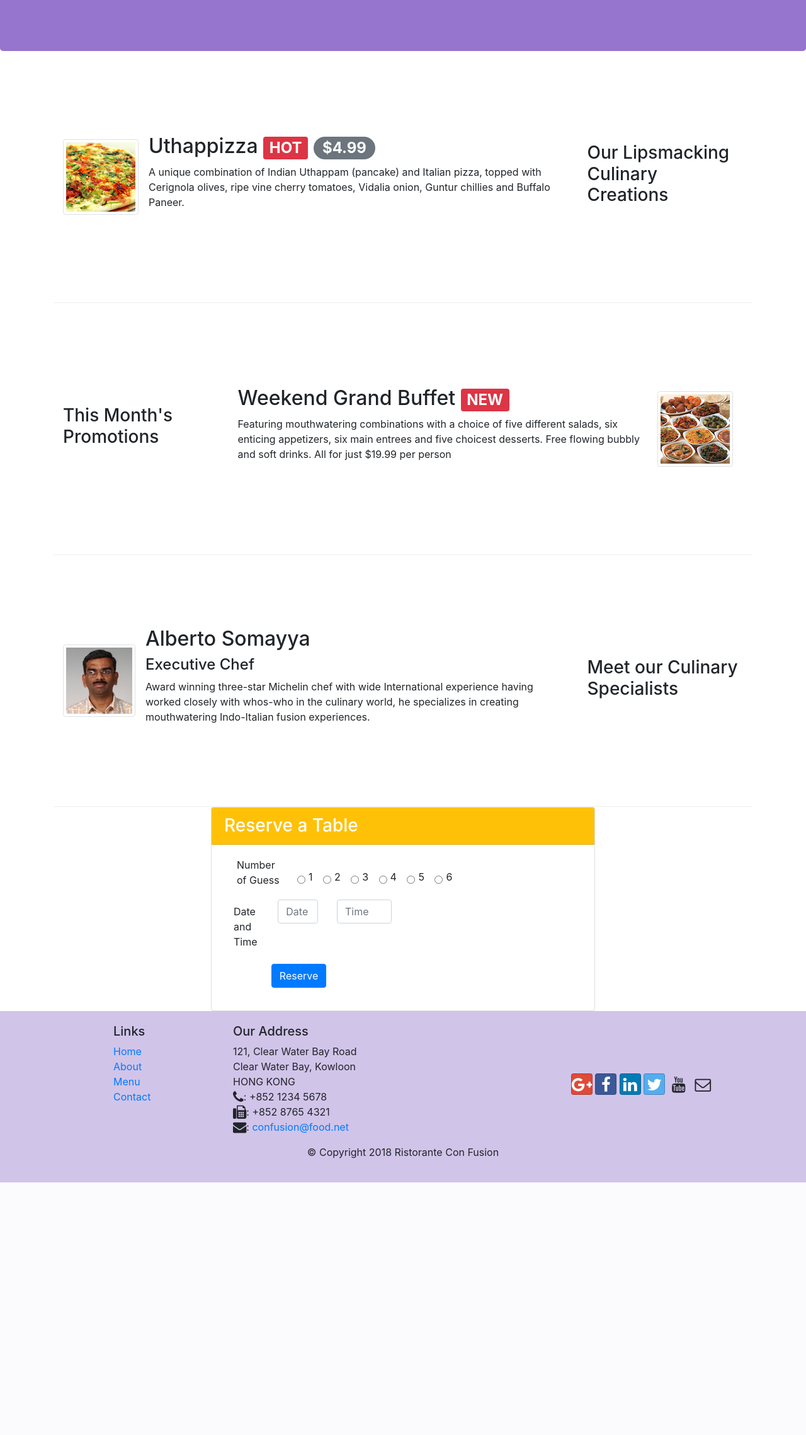
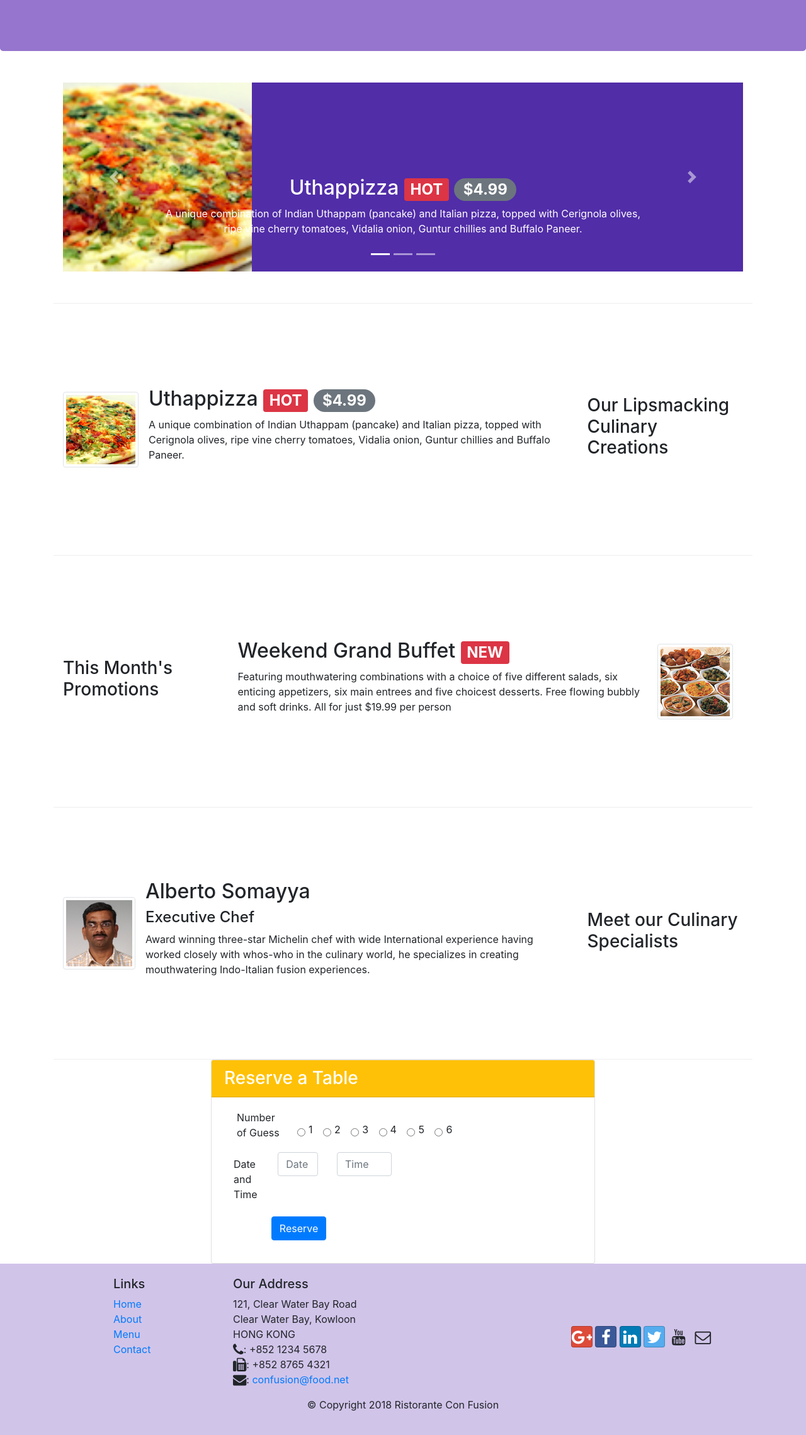
Before and after one commit to Ericnk1/Restorant-front-end-bootstraps-, a PHP site: page / in a window 1280 px wide. Shown: the part 253-2531 px from the top of the page at 63% size. Before the commit the page ends 2130 px from the top, so only its background shows below. Run offline with PHP 8.4, Linux system fonts and the light colour scheme; some libraries are stand-ins or nearby versions.

Commit message:
Carousel

```diff
--- a/css/styles.css
+++ b/css/styles.css
@@ -43,3 +43,18 @@
      border-bottom: 1px solid #ddd;
      padding: 10px;
  }
+
+ .carousel {
+     background: #512DA8;
+ }
+
+ .carousel-item{
+     height: 300px;
+ }
+
+ .carousel-item img{
+     position: absolute;
+     top: 0;
+     left: 0;
+     min-height: 300px;
+ }
--- a/index.html
+++ b/index.html
@@ -95,6 +95,48 @@
     </header>
 
     <div class="container">
+        <div class="row row-content">
+            <div class="col">
+                <div id="mycarousel" class="carousel slide" data-ride="carousel">
+                    <div class="carousel-inner" role="listbox">
+                        <div class="carousel-item active">
+                            <img class="d-block img-fluid" src="img/uthappizza.png" alt="uthappizza">
+                            <div class="carousel-caption d-none d-md-block">
+                                <h2>Uthappizza <span class="badge badge-danger">HOT</span> <span class="badge badge-pill badge-secondary">$4.99</span></h2>
+                                <p class="d-none d-md-block">A unique combination of Indian Uthappam (pancake) and Italian pizza, topped with Cerignola olives, ripe vine cherry tomatoes, Vidalia onion, Guntur chillies and Buffalo Paneer.</p>
+                            </div>
+                        </div>
+                        <div class="carousel-item">
+                            <img class="d-block img-fluid" src="img/buffet.png" alt="buffet">
+                            <div class="carousel-caption d-none d-md-block">
+                                <h2 class="mt-0">Weekend Grand Buffet <span class="badge badge-danger">NEW</span></h2>
+                                <p class="d-none d-md-block">Featuring mouthwatering combinations with a choice of five different salads, six enticing appetizers, six main entrees and five choicest desserts. Free flowing bubbly and soft drinks. All for just $19.99 per person </p>
+                            </div>
+                        </div>
+                        <div class="carousel-item">
+                            <img class="d-block img-fluid" src="img/alberto.png" alt="alberto">
+                            <div class="carousel-caption d-none d-md-block">
+                                <h2 class="mt-0">Alberto Somayya</h2>
+                                <h4>Executive Chef</h4>
+                                <p class="d-none d-sm-block">Award winning three-star Michelin chef with wide International experience having worked closely with whos-who in the culinary world, he specializes in creating mouthwatering Indo-Italian fusion experiences. </p>
+                            </div>
+                        </div>
+                    </div>
+                    <ol class="carousel-indicators">
+                        <li data-target="#mycarousel" data-slide-to="0" class="active"></li>
+                        <li data-target="#mycarousel" data-slide-to="1"></li>
+                        <li data-target="#mycarousel" data-slide-to="2"></li>
+                    </ol>
+                    <a class="carousel-control-prev" href="#mycarousel" role="button" data-slide="prev">
+                        <span class="carousel-control-prev-icon"></span>
+                    </a>
+                    <a class="carousel-control-next" href="#mycarousel" role="button" data-slide="next">
+                        <span class="carousel-control-next-icon"></span>
+                    </a>
+                </div>
+            </div>
+        </div>
+
         <div class="row row-content align-items-center">
             <div class="col-12 col-sm-4 order-sm-last col-md-3">
                 <h3>Our Lipsmacking Culinary Creations</h3>
```
